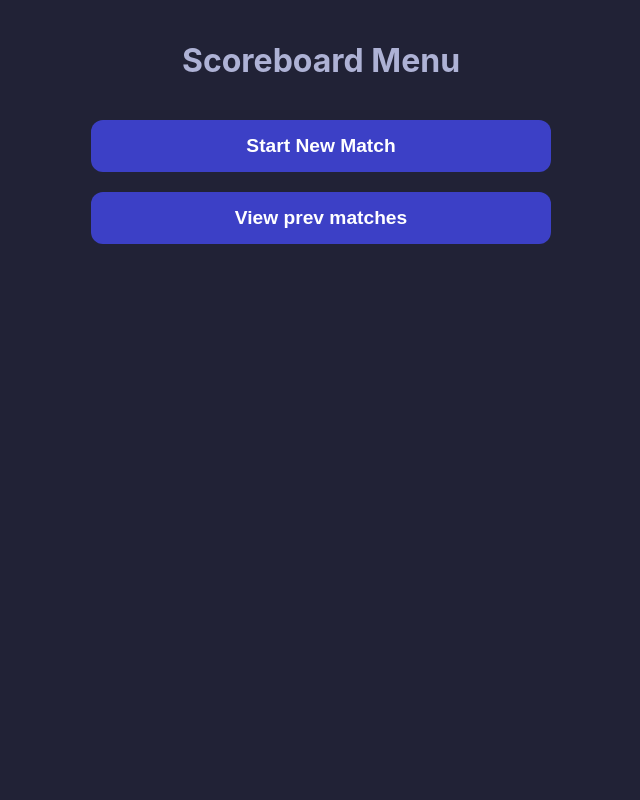
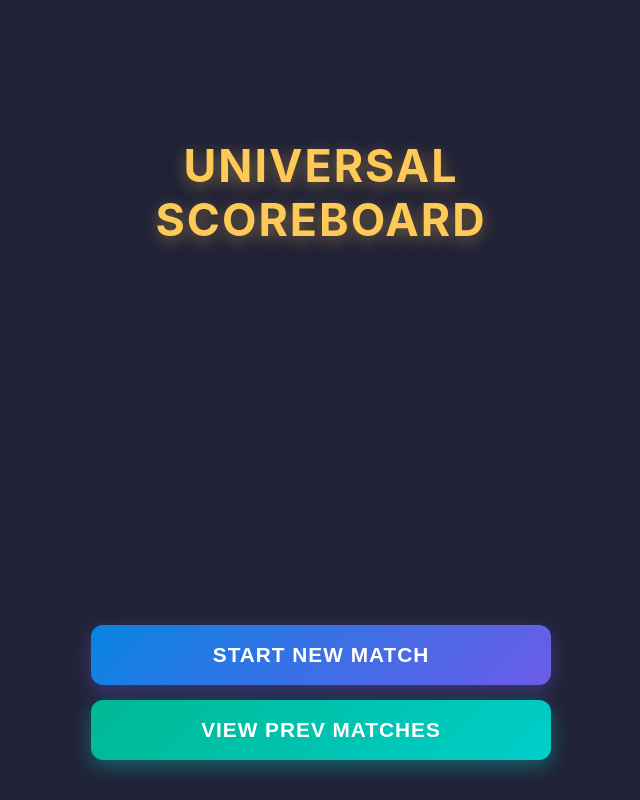
Before and after one commit to mattbeetge4-cpu/Universal-Scoreboard, a plain HTML site: page index.html in a window 1280 px wide. Shown: the whole page, without its empty margins (319-959 px from the left). Drawn offline with Linux system fonts and the light colour scheme.

Commit message:
Homepage visuals

```diff
--- a/index.html
+++ b/index.html
@@ -24,15 +24,38 @@
             box-sizing: border-box;
             flex-direction: column;
             align-items: center;
+            flex-grow: 1; /* Allows the screen to fill vertical space */
         }
         .active {
             display: flex;
         }
+
+        /* Typography */
         h1 {
             color: #aeb2d5;
             margin-bottom: 30px;
             text-align: center;
         }
+        h1.main-title {
+            color: #feca57; /* Popping gold/yellow */
+            font-size: 2.8rem;
+            text-transform: uppercase;
+            letter-spacing: 2px;
+            text-shadow: 0 4px 15px rgba(254, 202, 87, 0.4);
+            margin-top: 15vh; /* Pushes the title down closer to the center */
+            line-height: 1.2;
+        }
+
+        /* Menu Layout */
+        .menu-bottom {
+            margin-top: auto; /* Pushes the buttons to the bottom of the screen */
+            width: 100%;
+            padding-bottom: 20px;
+            display: flex;
+            flex-direction: column;
+            gap: 15px;
+        }
+
         /* Form Inputs for Setup Screen */
         .input-field {
             width: 100%;
@@ -68,6 +91,7 @@
             accent-color: #3c40c6;
         }
 
+        /* Standard Buttons */
         button {
             background: #3c40c6;
             color: white;
@@ -79,11 +103,34 @@
             margin: 10px 0;
             width: 100%;
             cursor: pointer;
-            transition: opacity 0.2s;
+            transition: opacity 0.2s, transform 0.1s;
         }
         button:active {
             opacity: 0.8;
+            transform: scale(0.97);
         }
+
+        /* New Popping Buttons for Main Menu */
+        .btn-pop {
+            background: linear-gradient(135deg, #0984e3, #6c5ce7);
+            box-shadow: 0 6px 20px rgba(108, 92, 231, 0.4);
+            font-size: 1.3rem;
+            padding: 18px 20px;
+            text-transform: uppercase;
+            letter-spacing: 1px;
+            margin: 0;
+        }
+        .btn-pop-alt {
+            background: linear-gradient(135deg, #00b894, #00cec9);
+            box-shadow: 0 6px 20px rgba(0, 206, 201, 0.4);
+            font-size: 1.3rem;
+            padding: 18px 20px;
+            text-transform: uppercase;
+            letter-spacing: 1px;
+            margin: 0;
+        }
+
+        /* Scoreboard Elements */
         .btn-green {
             background: #2ecc71;
             width: 80px;
@@ -197,9 +244,12 @@
 
     <!-- Main Menu -->
     <div id="menu" class="screen active">
-        <h1>Scoreboard Menu</h1>
-        <button onclick="openSetup()">Start New Match</button>
-        <button onclick="viewHistory()">View prev matches</button>
+        <h1 class="main-title">Universal Scoreboard</h1>
+
+        <div class="menu-bottom">
+            <button class="btn-pop" onclick="openSetup()">Start New Match</button>
+            <button class="btn-pop-alt" onclick="viewHistory()">View Prev Matches</button>
+        </div>
     </div>
 
     <!-- Match Setup Screen -->
```
